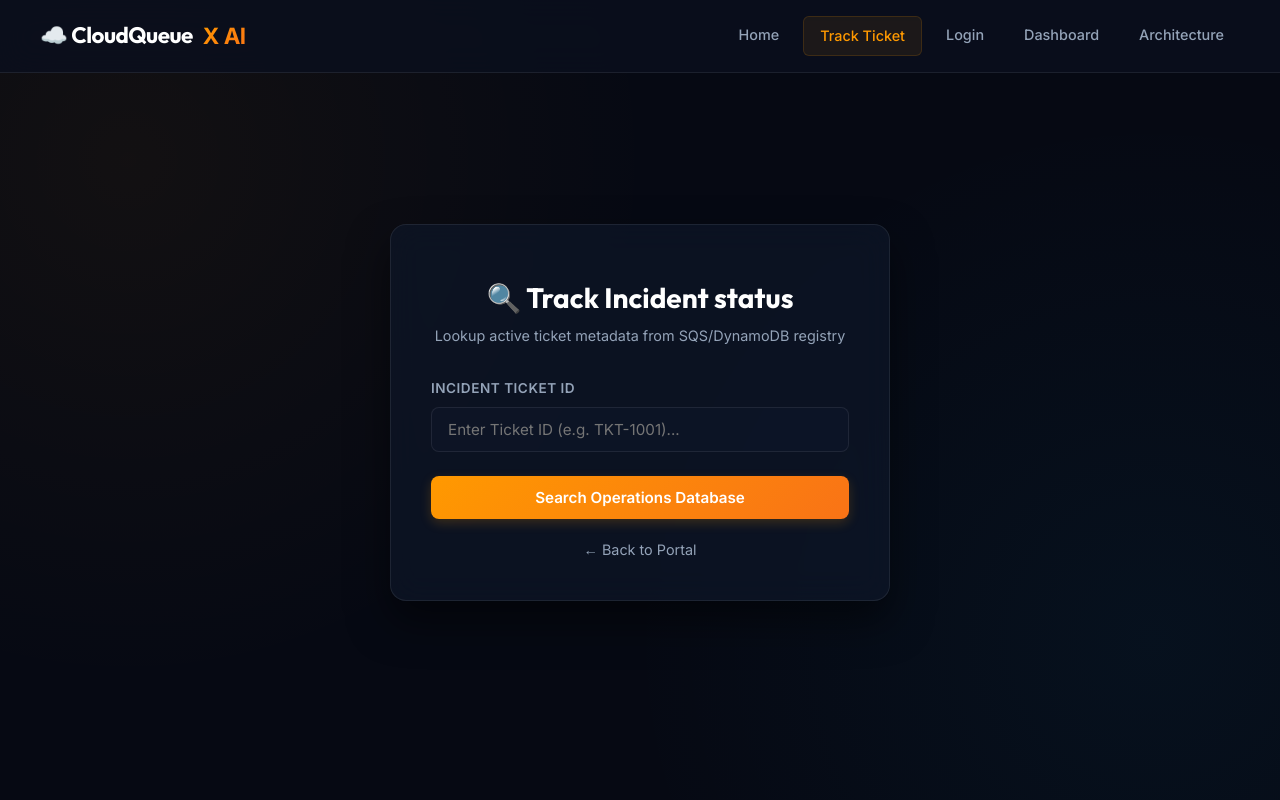
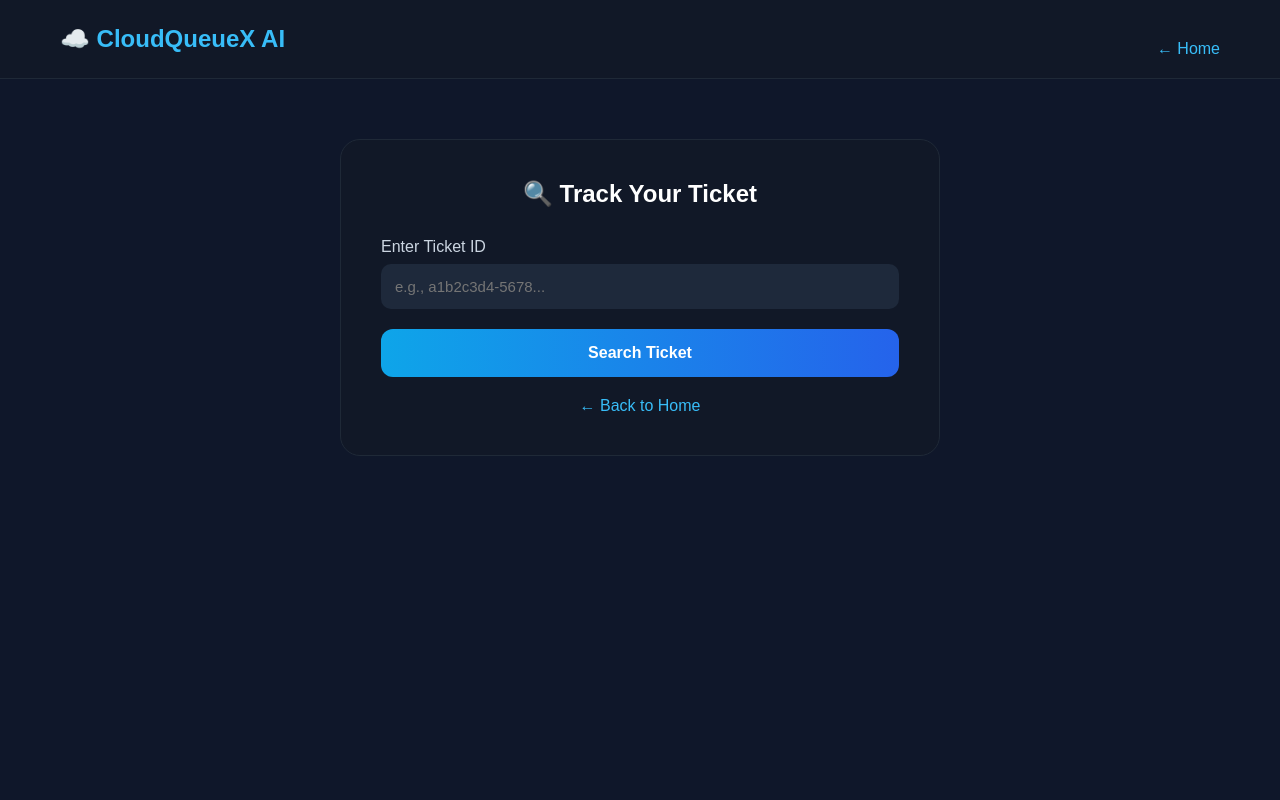
Before and after one commit to harshpawar2803/cloudqueuex-ai, a Flask app: page /search in a window 1280 px wide. Run offline with Flask 3, Linux system fonts and the light colour scheme.

Commit message:
Update: templates/search.html with /track route

```diff
--- a/templates/search.html
+++ b/templates/search.html
@@ -1,53 +1,123 @@
 <!DOCTYPE html>
-<html lang="en">
+<html>
 <head>
+    <title>Track Ticket - CloudQueueX AI</title>
     <meta charset="UTF-8">
-    <meta name="viewport" content="width=device-width, initial-scale=1.0">
-    <title>CloudQueueX - Search Incident</title>
-    <!-- Custom Style Sheet -->
-    <link rel="stylesheet" href="{{ url_for('static', filename='css/style.css') }}">
+    <style>
+        * {
+            margin: 0;
+            padding: 0;
+            box-sizing: border-box;
+        }
+
+        body {
+            font-family: Arial, sans-serif;
+            background: #0f172a;
+            color: white;
+        }
+
+        .navbar {
+            display: flex;
+            justify-content: space-between;
+            align-items: center;
+            padding: 20px 60px;
+            background: #111827;
+            border-bottom: 1px solid #1f2937;
+        }
+
+        .logo {
+            font-size: 24px;
+            font-weight: bold;
+            color: #38bdf8;
+        }
+
+        .container {
+            width: 100%;
+            max-width: 600px;
+            margin: 60px auto;
+            background: #111827;
+            padding: 40px;
+            border-radius: 20px;
+            border: 1px solid #1f2937;
+        }
+
+        h2 {
+            text-align: center;
+            margin-bottom: 30px;
+        }
+
+        label {
+            display: block;
+            margin-bottom: 8px;
+            color: #cbd5e1;
+        }
+
+        input {
+            width: 100%;
+            padding: 14px;
+            border: none;
+            border-radius: 10px;
+            background: #1e293b;
+            color: white;
+            font-size: 15px;
+            margin-bottom: 20px;
+        }
+
+        button {
+            width: 100%;
+            padding: 15px;
+            border: none;
+            border-radius: 12px;
+            background: linear-gradient(to right, #0ea5e9, #2563eb);
+            color: white;
+            font-size: 16px;
+            font-weight: bold;
+            cursor: pointer;
+        }
+
+        button:hover {
+            opacity: 0.92;
+        }
+
+        .error {
+            background: #7f1d1d;
+            color: #fecaca;
+            padding: 12px;
+            border-radius: 8px;
+            margin-bottom: 20px;
+            border: 1px solid #dc2626;
+        }
+
+        a {
+            color: #38bdf8;
+            text-decoration: none;
+            display: block;
+            text-align: center;
+            margin-top: 20px;
+        }
+    </style>
 </head>
 <body>
 
-    <!-- App Navigation Header -->
-    <nav class="app-navbar">
-        <a href="/" class="navbar-brand">
-            ☁️ CloudQueue<span>X AI</span>
-        </a>
-        <div class="navbar-links">
-            <a href="/">Home</a>
-            <a href="/search" class="active">Track Ticket</a>
-            <a href="/login">Login</a>
-            <a href="/dashboard">Dashboard</a>
-            <a href="/architecture">Architecture</a>
-        </div>
-    </nav>
+    <div class="navbar">
+        <div class="logo">☁️ CloudQueueX AI</div>
+        <a href="/" style="color: #38bdf8;">← Home</a>
+    </div>
 
-    <!-- Center Search Container -->
-    <div class="auth-wrapper">
-        <div class="auth-card" style="max-width: 500px;">
+    <div class="container">
+        <h2>🔍 Track Your Ticket</h2>
 
-            <div class="auth-card-header">
-                <h2>🔍 Track Incident status</h2>
-                <p>Lookup active ticket metadata from SQS/DynamoDB registry</p>
-            </div>
+        {% if error %}
+        <div class="error">{{ error }}</div>
+        {% endif %}
 
-            <form action="/track" method="POST">
-                <div class="form-group" style="margin-bottom: 24px;">
-                    <label for="ticket_id">Incident Ticket ID</label>
-                    <input type="text" id="ticket_id" name="ticket_id" class="form-control" placeholder="Enter Ticket ID (e.g. TKT-1001)..." required>
-                </div>
+        <form method="POST" action="/track">
+            <label>Enter Ticket ID</label>
+            <input type="text" name="ticket_id" placeholder="e.g., a1b2c3d4-5678..." required>
+            <button type="submit">Search Ticket</button>
+        </form>
 
-                <button type="submit" class="btn-primary" style="width: 100%; padding: 12px; font-size: 0.95rem;">
-                    Search Operations Database
-                </button>
-            </form>
-
-            <a href="/" class="back-link" style="display: flex; justify-content: center; margin-top: 20px;">
-                ← Back to Portal
-            </a>
-
-        </div>
+        <a href="/">← Back to Home</a>
     </div>
 
 </body>
```
